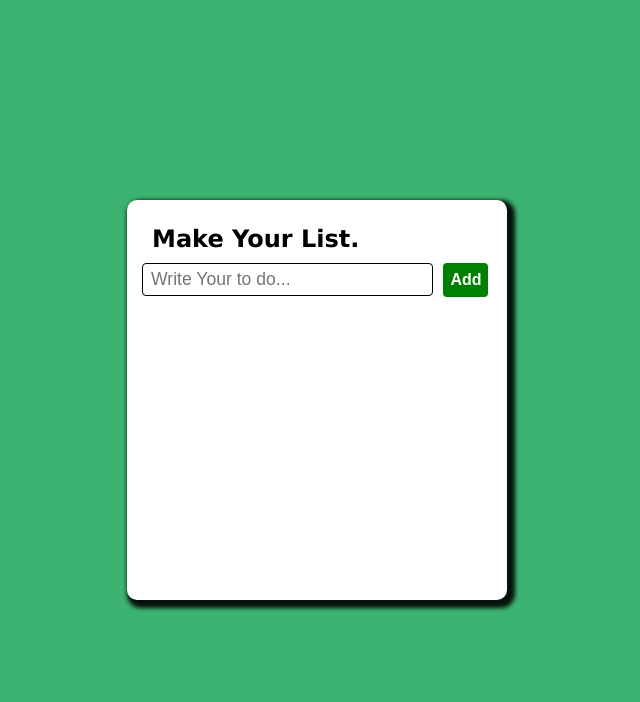
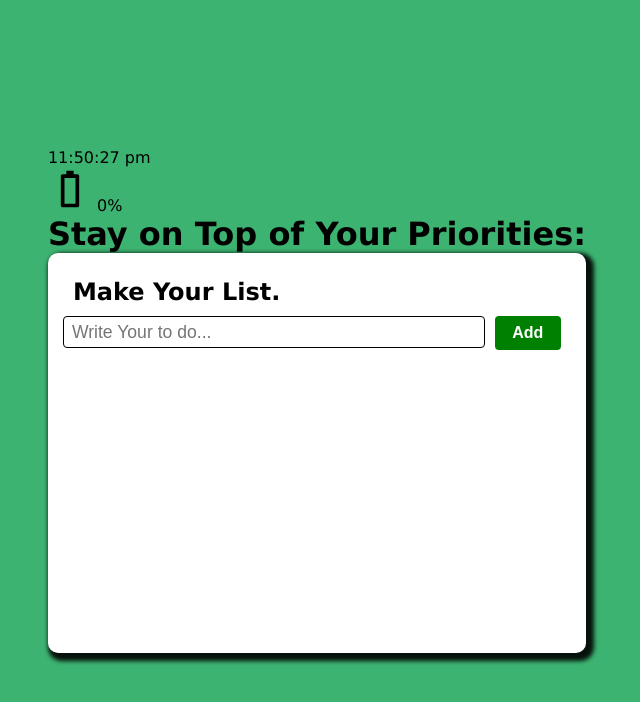
Before and after one commit to Sweenkhan/todo-list, a React (Vite) app: page / in a window 1280 px wide. Shown: the top 702 px of the page, without its empty margins (323-963 px from the left). Built offline with nearby package versions, Linux system fonts and the light colour scheme.

Commit message:
added time and battery percentage

```diff
--- a/src/App.jsx
+++ b/src/App.jsx
@@ -1,113 +1,177 @@
-import React,{ useState } from 'react'
-import DeleteIcon from '@mui/icons-material/Delete';
-import EditIcon from '@mui/icons-material/Edit';
-// import DoneIcon from '@mui/icons-material/Done';
-import './App.css'
+import React, { useState, useEffect } from "react";
+import DeleteIcon from "@mui/icons-material/Delete";
+import EditIcon from "@mui/icons-material/Edit";
+import Battery0BarIcon from "@mui/icons-material/Battery0Bar";
+import "./App.css";
 
 function App() {
-
-  const [inputValue, setInputValue] = useState("")
+  const [inputValue, setInputValue] = useState("");
   const [list, setList] = useState([]);
   const [edit, setEdit] = useState(false);
-  const [doneList, setDoneList] = useState([])
+  const [doneList, setDoneList] = useState([]);
   const [crntIndex, setCrntIndex] = useState(0);
+  const [batteryLevel, setBatteryLevel] = useState(0);
+  const [currentTime, setCurrentTime] = useState(new Date());
 
+  const istOptions = { timeZone: "Asia/Kolkata" };
 
 
   //--------------------------------------ADDING TO LIST---------------------------//
-  function handleClick(e){
+  function handleClick(e) {
     e.preventDefault();
 
-      if(edit){
+    if (edit) {
+      let filterEdit = list.filter((li, listIndex) => {
+        return listIndex !== crntIndex;
+      });
 
-         let filterEdit = list.filter((li, listIndex) => {
-             return listIndex !== crntIndex
-         })
-
-      setList([...filterEdit, {item:inputValue, isDone:false}])
-      setInputValue("")
-         setEdit(false)
-
-      }else {
-      setList([...list, {item:inputValue, isDone:false}])
-      setInputValue("")
+      setList([...filterEdit, { item: inputValue, isDone: false }]);
+      setInputValue("");
+      setEdit(false);
+    } else {
+      setList([...list, { item: inputValue, isDone: false }]);
+      setInputValue("");
+    }
   }
 
+  //---------------------------------EDITING LIST-------------------------------//
+  function handleEdit(e, index, li) {
+    e.preventDefault();
+    console.log(li.item);
+    setInputValue(li.item);
+    setEdit(true);
+    setCrntIndex(index);
   }
 
-
-//---------------------------------EDITING LIST-------------------------------//
-  function handleEdit(e, index, li){
-     e.preventDefault()
-     console.log(li.item)
-     setInputValue(li.item)
-     setEdit(true)
-     setCrntIndex(index)
-  }
-
-
   //-------------------------------------DELETING FROM LIST-----------------------//
-function handleDlt(e, index){
+  function handleDlt(e, index) {
     e.preventDefault();
     const filter = list.filter((li, listIndex) => {
-       return listIndex !== index
-  })
+      return listIndex !== index;
+    });
 
-  setList(filter)
+    setList(filter);
   }
-
 
   //------------------------------------COMPLETE FROM LIST------------------------//
 
-function handleComplete(e, index, li){
+  function handleComplete(e, index, li) {
     e.preventDefault();
 
     const filterCrossLine = list.filter((li, listIndex) => {
-    return listIndex !== index
-  })
+      return listIndex !== index;
+    });
 
-  if(li.isDone === true) {
-    li.isDone = false
-    setList([li, ...filterCrossLine])
+    if (li.isDone === true) {
+      li.isDone = false;
+      setList([li, ...filterCrossLine]);
     } else {
-
-    li.isDone = true
-    console.log("i am good")
-    setList([li, ...filterCrossLine])
+      li.isDone = true;
+      console.log("i am good");
+      setList([li, ...filterCrossLine]);
+    }
   }
 
-}
+  //---------------------------- for devices battery check--------------------
+  useEffect(() => {
+    navigator.getBattery().then((battery) => {
+
+      // Update the battery level
+      setBatteryLevel(battery.level * 100);
+      battery.addEventListener("levelchange", () => {
+        setBatteryLevel(battery.level * 100);
+      });
+    });
+  }, []);
+
+
+  // -------------------------Update the current time every second
+  useEffect(() => {
+    const intervalId = setInterval(() => {
+      setCurrentTime(new Date());
+    }, 1000);
+
+    // Cleanup the interval when the component unmounts
+    return () => clearInterval(intervalId);
+  }, []);
+
 
 
 
   return (
-      <div className='container'>
+    <div>
+      <div className="toper">
+        <div className="left">
+          <p>{currentTime.toLocaleTimeString("en-IN", istOptions)}</p>
+        </div>
+        <div className="right">
+          {" "}
+          <span className="batterySpan">
+            <span className="clr" style={{ width: batteryLevel * 0.25 }}></span>
+            <Battery0BarIcon className="battery" sx={{ fontSize: 44 }} />{" "}
+            {batteryLevel && batteryLevel}%{" "}
+          </span>
+        </div>
+      </div>
+      <h1>Stay on Top of Your Priorities:</h1>
+      <div className="container">
         <h2>Make Your List.</h2>
-           <div className='form'>
-           <input placeholder="Write Your to do..." type='text' value={inputValue} onChange={(e) => {setInputValue(e.target.value)}}></input>
-           <button className="addBtn" onClick={e => handleClick(e)}>Add</button>
+        <div className="form">
+          <input
+            placeholder="Write Your to do..."
+            type="text"
+            value={inputValue}
+            onChange={(e) => {
+              setInputValue(e.target.value);
+            }}
+          ></input>
+          <button className="addBtn" onClick={(e) => handleClick(e)}>
+            Add
+          </button>
         </div>
 
-           <div className='todos'>
+        <div className="todos">
           <ul>
-              {
-                 list.map((li, index) => {
+            {list.map((li, index) => {
               return (
-                      <li key={index} style={{textDecoration: (li.isDone) ? "line-through" : "none"}}>
+                <li
+                  key={index}
+                  style={{
+                    textDecoration: li.isDone ? "line-through" : "none",
+                  }}
+                >
                   {li.item}
                   <span>
-                      <button className='editBtn' onClick={(e) => handleEdit(e, index, li)}><EditIcon /></button>
-                      <button className="deleteBtn" onClick={e=>{handleDlt(e, index)}}><DeleteIcon /></button>
-                      <button className="doneBtn" onClick={e=>{handleComplete(e, index, li)}}>{(li.isDone) ? "Undo": "Done"}</button>
+                    <button
+                      className="editBtn"
+                      onClick={(e) => handleEdit(e, index, li)}
+                    >
+                      <EditIcon />
+                    </button>
+                    <button
+                      className="deleteBtn"
+                      onClick={(e) => {
+                        handleDlt(e, index);
+                      }}
+                    >
+                      <DeleteIcon />
+                    </button>
+                    <button
+                      className="doneBtn"
+                      onClick={(e) => {
+                        handleComplete(e, index, li);
+                      }}
+                    >
+                      {li.isDone ? "Undo" : "Done"}
+                    </button>
                   </span>
                 </li>
-                    )
-                 })
-              }
+              );
+            })}
           </ul>
         </div>
 
-           <div className='todo-list'>
+        <div className="todo-list">
           {/* <ul>
 
               {
@@ -126,7 +190,8 @@ function handleComplete(e, index, li){
             </ul> */}
         </div>
       </div>
-  )
+    </div>
+  );
 }
 
-export default App
+export default App;
```
Lines whose indentation alone changed are shown as unchanged.
